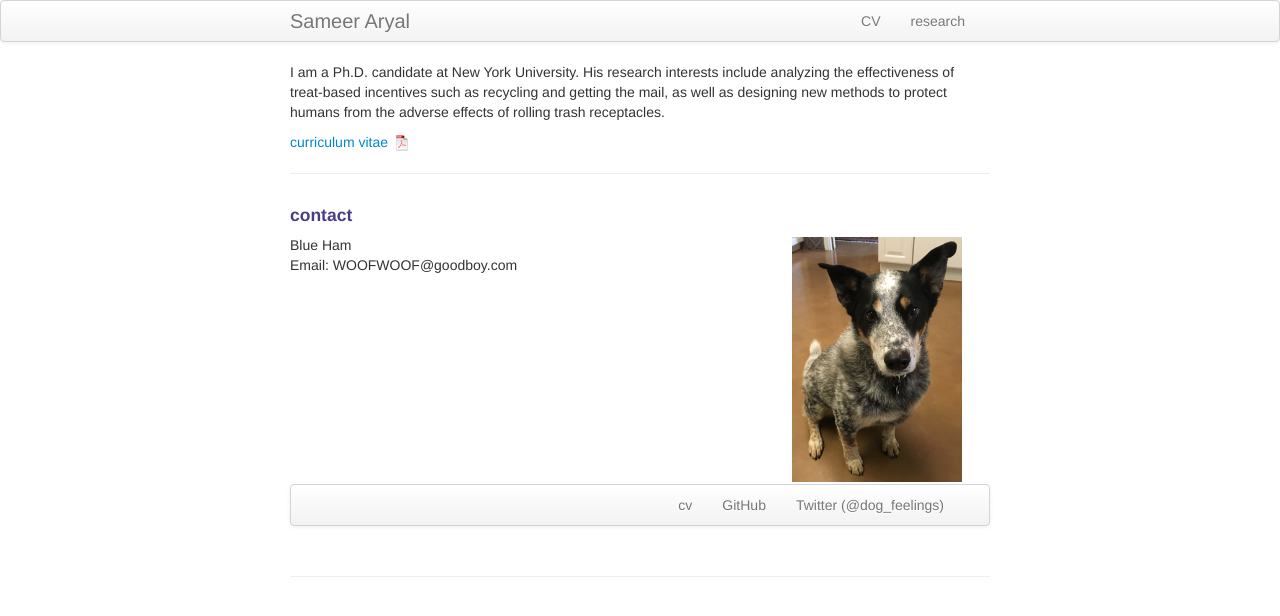
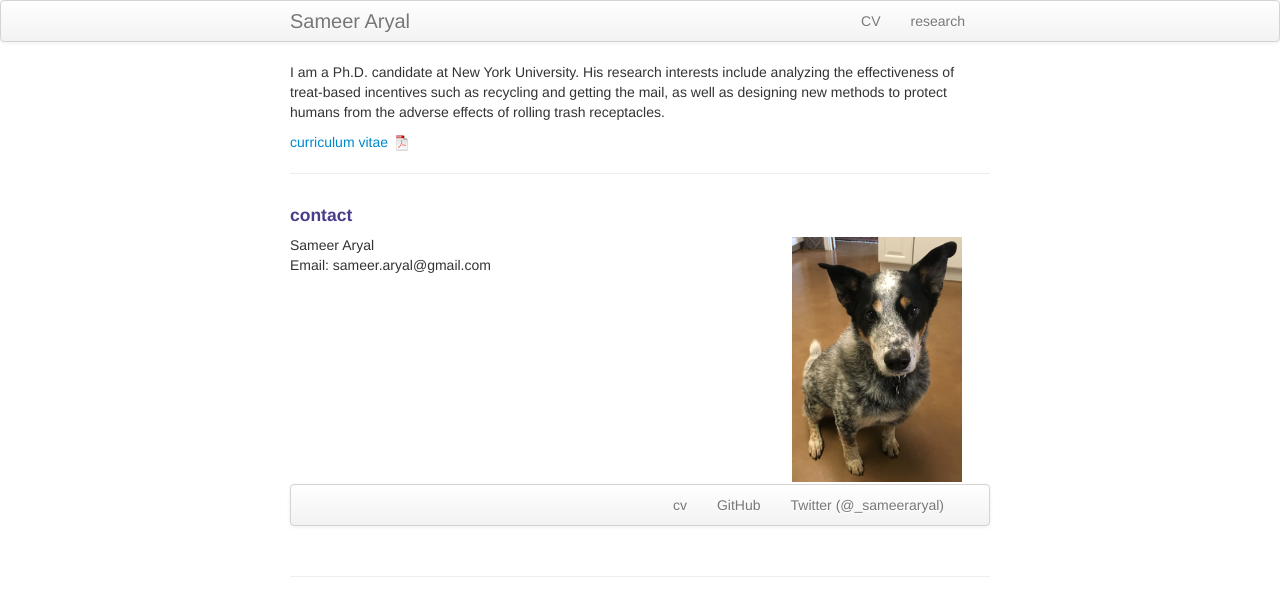
Before and after one commit to sameer-aryal/sameer-aryal.github.io, a Jekyll site: the page built from index.md, in a window 1280 px wide. Shown: the top 616 px of the page. Built offline with Jekyll 4.4.1, drawn with Linux system fonts in a browser that asks for light colours.

Commit message:
Updating index

```diff
--- a/index.md
+++ b/index.md
@@ -18,8 +18,8 @@ I am a Ph.D. candidate at New York University. His research interests include an
 
     <div class="row-fluid">
         <div class="span5">
-            Blue Ham<br/>
-            Email: WOOFWOOF@goodboy.com<br/>
+            Sameer Aryal<br/>
+            Email: sameer.aryal@gmail.com<br/>
         </div>
 
         <div class="span2">
@@ -34,8 +34,8 @@ I am a Ph.D. candidate at New York University. His research interests include an
   <div class="navbar-inner">
       <ul class="nav">
           <li><a href="{{ BASE_PATH }}/assets/CV.pdf">cv</a></li>
-          <li><a href="https://github.com/mbcarlos">GitHub</a></li>
-          <li><a href="https://twitter.com/dog_feelings">Twitter (@dog_feelings)</a></li>
+          <li><a href="https://github.com/sameer785">GitHub</a></li>
+          <li><a href="https://twitter.com/_sameeraryal">Twitter (@_sameeraryal)</a></li>
       </ul>
   </div>
 </div>
```
